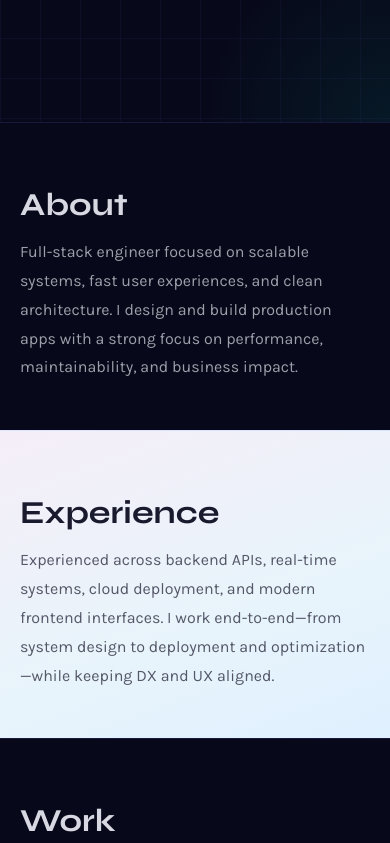
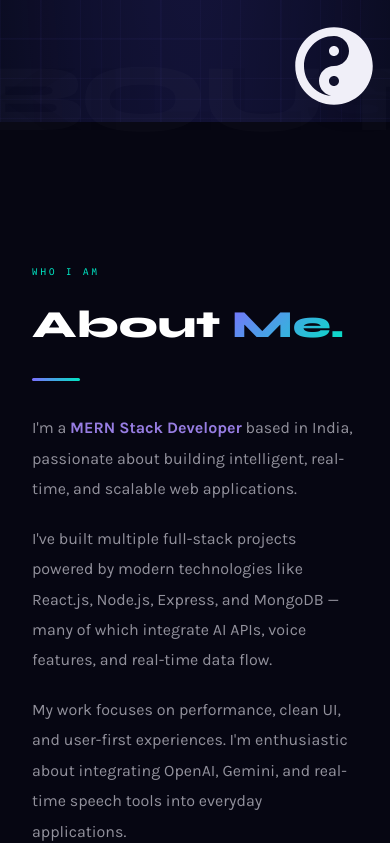
Before and after one commit to coderjeet63/Portfolio_JitendraSharma, a React (Create React App) app: page / in a window 390 px wide. Shown: the part 722-1565 px from the top of the page. Built offline with nearby package versions, Linux system fonts and the light colour scheme.

Commit message:
feat: implement mobile SPA content rendering

```diff
--- a/src/components/Main.js
+++ b/src/components/Main.js
@@ -7,6 +7,10 @@ import SocialIcons from '../subComponents/SocialIcons'
 import { Facebook, Github, PowerBtn, Twitter, YouTube, YinYang } from './AllSvgs'
 import Intro from './Intro'
 import { DarkTheme } from './Themes'
+import AboutPage from './AboutPage'
+import ExperiencePage from './ExperiencePage'
+import WorkPage from './WorkPage'
+import MySkillsPage from './MySkillsPage'
 
 const rotateAnim = keyframes`
   from { transform: rotate(0deg); }
@@ -560,41 +564,13 @@ const MNavNum = styled.span`
   flex-shrink: 0;
 `
 
-const SectionStack = styled.div`
-  position: relative;
-  z-index: 1;
+const MobileContentWrapper = styled.div`
   display: none;
 
   @media (max-width: 768px) {
-    display: block;
-  }
-`
-
-const SectionBlock = styled.section`
-  min-height: 100vh;
-  padding: 6rem 2rem 4rem;
-  background: ${p => p.dark ? '#07091a' : 'linear-gradient(160deg, #f5eef8 0%, #e8f4fb 60%, #dff0ff 100%)'};
-  color: ${p => p.dark ? 'rgba(240,239,248,0.9)' : '#1a1a2e'};
-  border-top: 1px solid ${p => p.dark ? 'rgba(124,111,255,0.15)' : 'rgba(124,111,255,0.1)'};
-
-  h2 {
-    margin: 0 0 1rem;
-    font-family: 'Syne', sans-serif;
-    font-size: clamp(2rem, 4vw, 3rem);
-    line-height: 1.1;
-  }
-
-  p {
-    margin: 0;
-    max-width: 900px;
-    font-family: 'Karla', sans-serif;
-    line-height: 1.8;
-    color: ${p => p.dark ? 'rgba(240,239,248,0.65)' : 'rgba(26,26,46,0.72)'};
-  }
-
-  @media (max-width: 768px) {
-    min-height: auto;
-    padding: 4rem 1.25rem 3rem;
+    display: flex;
+    flex-direction: column;
+    width: 100%;
   }
 `
 
@@ -789,37 +765,14 @@ const Main = () => {
         </MNavSection>
         )}
       </MobileLayout>
+
+      <MobileContentWrapper>
+        <div id="about"><AboutPage /></div>
+        <div id="experience"><ExperiencePage /></div>
+        <div id="work"><WorkPage /></div>
+        <div id="skills"><MySkillsPage /></div>
+      </MobileContentWrapper>
     </MainContainer>
-    <SectionStack>
-      <SectionBlock id="about" dark>
-        <h2>About</h2>
-        <p>
-          Full-stack engineer focused on scalable systems, fast user experiences, and clean architecture.
-          I design and build production apps with a strong focus on performance, maintainability, and business impact.
-        </p>
-      </SectionBlock>
-      <SectionBlock id="experience">
-        <h2>Experience</h2>
-        <p>
-          Experienced across backend APIs, real-time systems, cloud deployment, and modern frontend interfaces.
-          I work end-to-end—from system design to deployment and optimization—while keeping DX and UX aligned.
-        </p>
-      </SectionBlock>
-      <SectionBlock id="work" dark>
-        <h2>Work</h2>
-        <p>
-          Delivered portfolio projects spanning full-stack web apps, AI-assisted features, and interactive UI systems.
-          My work emphasizes reliability, measurable outcomes, and polished product execution.
-        </p>
-      </SectionBlock>
-      <SectionBlock id="skills">
-        <h2>Skills</h2>
-        <p>
-          React, Node.js, Express, MongoDB, Redis, REST APIs, and modern animation and design tooling.
-          Comfortable owning architecture decisions and implementing features across the complete application lifecycle.
-        </p>
-      </SectionBlock>
-    </SectionStack>
     </>
   )
 }
--- a/src/components/WorkPage.js
+++ b/src/components/WorkPage.js
@@ -19,6 +19,13 @@ const Box = styled.div`
   position: relative;
   display: flex;
   align-items: center;
+
+  @media (max-width: 768px) {
+    height: auto;
+    min-height: 100vh;
+    padding: 6rem 0;
+    align-items: flex-start;
+  }
 `;
 
 const Main = styled(motion.ul)`
@@ -29,6 +36,25 @@ const Main = styled(motion.ul)`
   display: flex;
 
   color: white;
+
+  @media (max-width: 768px) {
+    position: relative;
+    top: 0;
+    left: 0;
+    height: auto;
+    flex-direction: column;
+    overflow-x: hidden;
+    gap: 2rem;
+    width: 100%;
+    padding: 0 1rem;
+    box-sizing: border-box;
+    transform: none !important;
+
+    & > * {
+      width: 100%;
+      margin-right: 0;
+    }
+  }
 `;
 const Rotate = styled.span`
   display: block;
```
